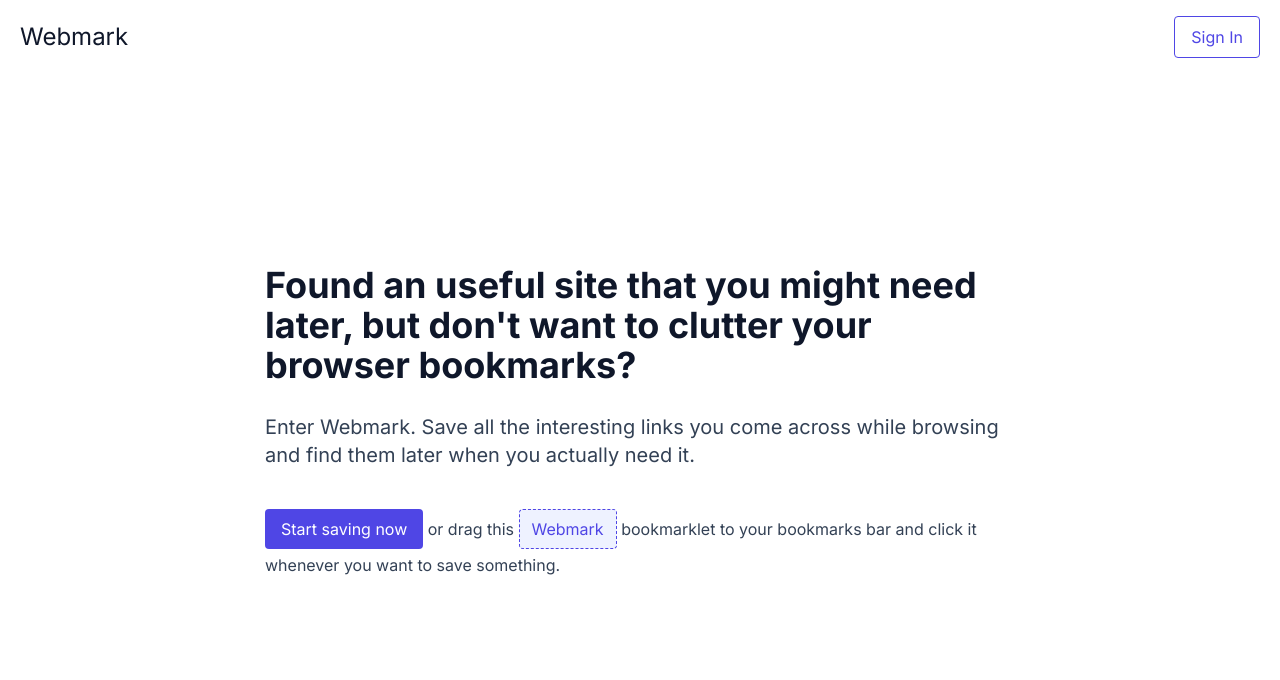
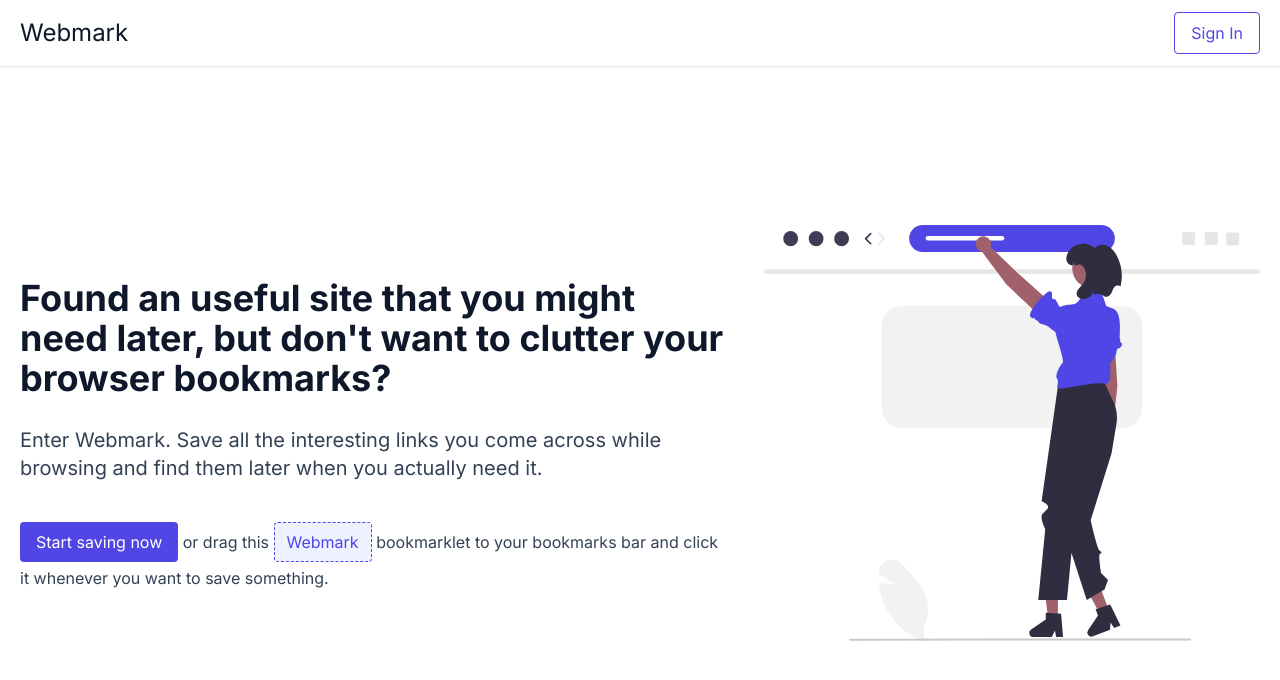
Before and after one commit to nsaicharan/sitejar, a Next.js app: page / in a window 1280 px wide. Shown: the top 680 px of the page. Built offline with nearby package versions, Linux system fonts and the light colour scheme; no server answers.

Commit message:
Adjust styles

```diff
--- a/components/Bookmarks.js
+++ b/components/Bookmarks.js
@@ -74,11 +74,11 @@ function Bookmarks({ user }) {
     } else {
       return (
         <>
-          <p className="my-4">You currently do not have any saved bookmarks.</p>
+          <p className="my-4">You haven't saved any bookmarks yet.</p>
 
           <Link href="/add">
             <a className="inline-block py-2 px-4 rounded text-white bg-indigo-600 outline-none focus:ring focus:ring-indigo-200">
-              Add a new bookmark
+              Add your first bookmark
             </a>
           </Link>
         </>
@@ -87,7 +87,7 @@ function Bookmarks({ user }) {
   }
 
   return (
-    <section className="w-full max-w-2xl mx-auto mt-12 mb-8">
+    <section className="w-full max-w-2xl mx-auto self-stretch">
       <h1 className="text-2xl text-slate-900 font-bold">Your bookmarks</h1>
 
       {renderBookmarks()}
--- a/components/FrontIntro.js
+++ b/components/FrontIntro.js
@@ -2,7 +2,8 @@ import Link from 'next/link';
 
 function FrontIntro() {
   return (
-    <div className="max-w-[750px] m-auto pt-6 pb-10">
+    <section className="m-auto flex items-center gap-10">
+      <div className="flex-1">
         <h1 className="text-4xl font-bold text-slate-900">
           Found an useful site that you might need later, but don't want to
           clutter your browser bookmarks?
@@ -19,15 +20,20 @@ function FrontIntro() {
           </Link>{' '}
           or drag this{' '}
           <a
-          className="my-1 inline-block py-[7px] px-3 rounded border border-dashed border-indigo-600 bg-indigo-50 text-indigo-600"
-          href="javascript:(function(){alert('hi')})()"
+            className="my-1 inline-block py-[7px] px-3 rounded border border-dashed border-current bg-indigo-50 text-indigo-600"
+            href="javascript:void(window.location.href='http://localhost:3000/add/?url='+document.URL+'&title='+document.title)"
           >
             Webmark
           </a>{' '}
-        bookmarklet to your bookmarks bar and click it whenever you want to save
-        something.
+          bookmarklet to your bookmarks bar and click it whenever you want to
+          save something.
         </p>
       </div>
+
+      <div className="w-2/5">
+        <img src="/browsing.svg" alt="" />
+      </div>
+    </section>
   );
 }
 
--- a/components/Header.js
+++ b/components/Header.js
@@ -19,8 +19,8 @@ function Header() {
   }
 
   return (
-    <header>
-      <nav className="mt-4 flex justify-between items-center">
+    <header className="py-3 shadow-sm border-b border-slate-900/10">
+      <nav className="max-w-7xl mx-auto px-5 flex justify-between items-center">
         <Link href="/">
           <a className="text-2xl text-slate-900">Webmark</a>
         </Link>
@@ -29,7 +29,7 @@ function Header() {
           {user && router.pathname !== '/add' && (
             <Link href="/add">
               <a className="inline-block py-2 px-4 rounded text-white bg-indigo-600 outline-none focus:ring focus:ring-indigo-200">
-                Add a new bookmark
+                Add a bookmark
               </a>
             </Link>
           )}
--- a/components/Layout.js
+++ b/components/Layout.js
@@ -3,14 +3,16 @@ import Head from 'next/head';
 
 function Layout({ children }) {
   return (
-    <div className="container mx-auto px-5 min-h-screen flex flex-col text-slate-700">
+    <div className="min-h-screen flex flex-col text-slate-700">
       <Head>
         <title>Webmark</title>
       </Head>
 
       <Header />
 
-      <main className="flex-1 flex">{children}</main>
+      <main className="flex-1 w-full max-w-7xl mx-auto my-12 px-5 flex">
+        {children}
+      </main>
     </div>
   );
 }
--- a/pages/add.js
+++ b/pages/add.js
@@ -31,7 +31,7 @@ function Add() {
   }
 
   return (
-    <div className="w-full max-w-xl px-4 mx-auto mt-12 mb-8">
+    <div className="w-full max-w-xl px-4 mx-auto">
       <h1 className="mb-8 text-2xl text-slate-900 font-bold">
         Add new bookmark
       </h1>
```
Also changed, not shown: public/browsing.svg (added). Lines whose indentation alone changed are shown as unchanged.
